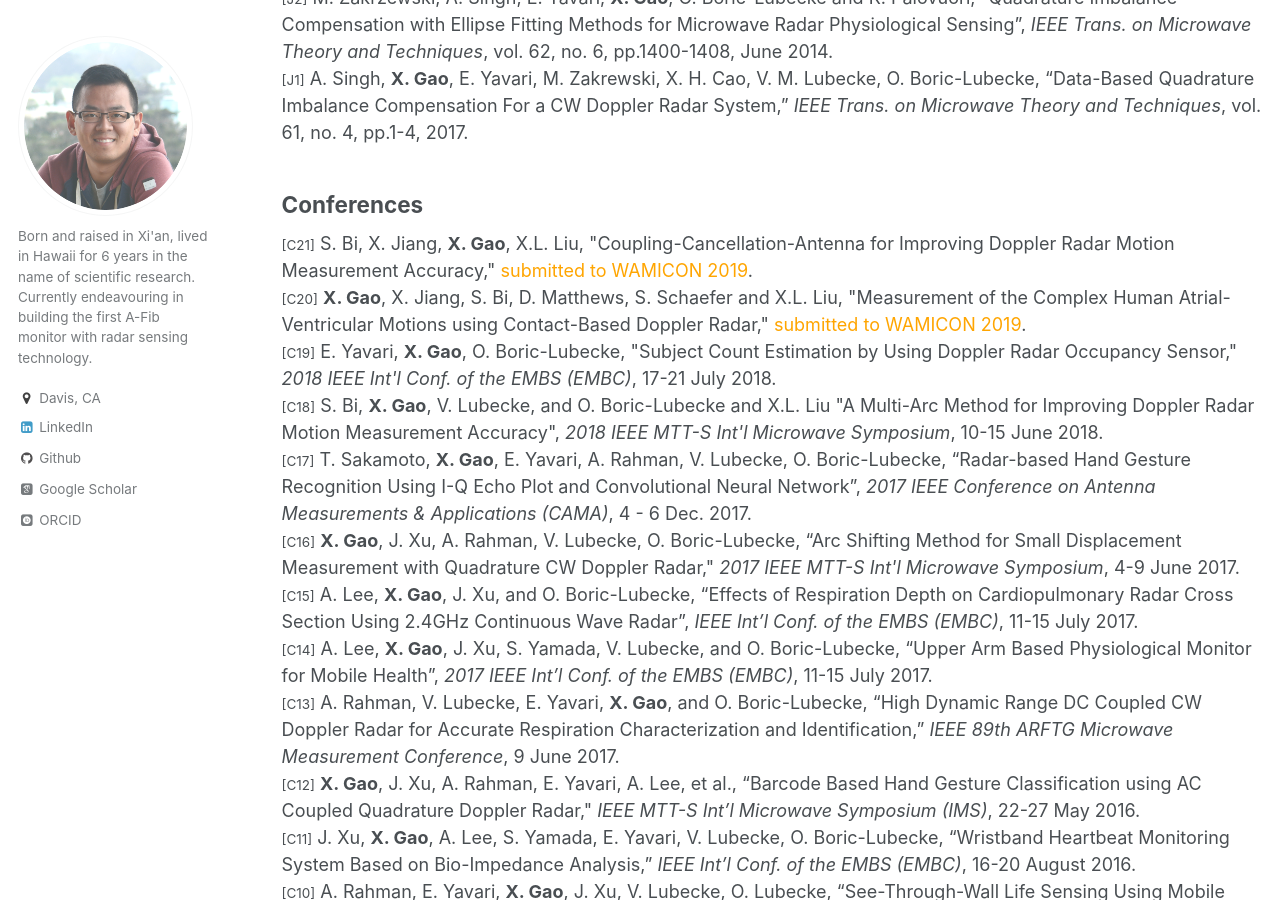
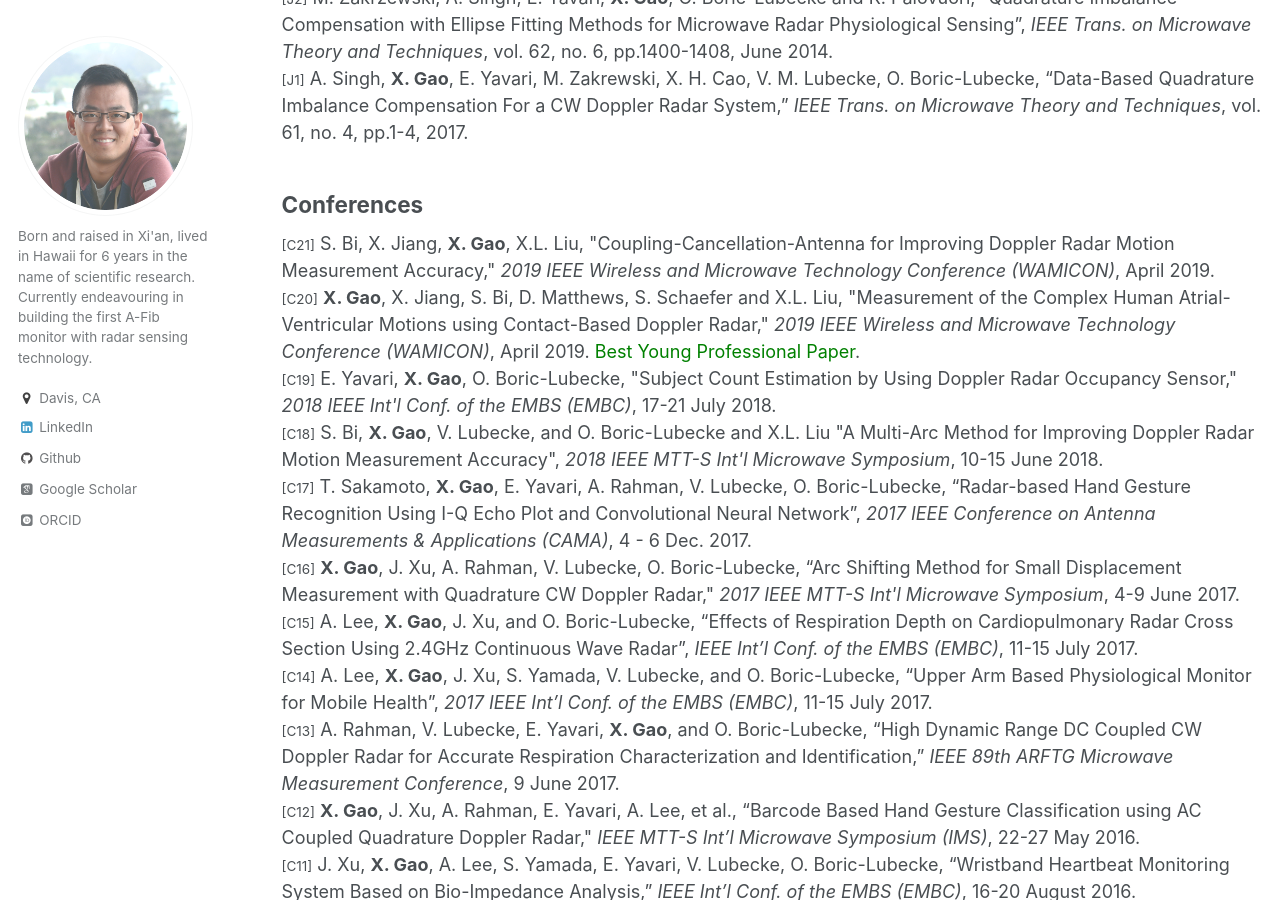
Before and after one commit to x-mengao/x-mengao.github.io, a Jekyll site: the page built from _pages/publications.html, in a window 1280 px wide and 900 px high, scrolled down 596 px. Built offline with Jekyll 4.4.1, drawn with Linux system fonts in a browser that asks for light colours; some web fonts are replaced; a file with an impossible date is left out.

Commit message:
Update publications.html

```diff
--- a/_pages/publications.html
+++ b/_pages/publications.html
@@ -16,8 +16,8 @@ author_profile: true
 <small>[J1]</small>  A. Singh, <b>X. Gao</b>, E. Yavari, M. Zakrewski, X. H. Cao, V. M. Lubecke, O. Boric-Lubecke, “Data-Based Quadrature Imbalance Compensation For a CW Doppler Radar System,” <i>IEEE Trans. on Microwave Theory and Techniques</i>, vol. 61, no. 4, pp.1-4, 2017.<br/>
 
 <h2>Conferences</h2>
-<small>[C21]</small>  S. Bi, X. Jiang, <b>X. Gao</b>, X.L. Liu, "Coupling-Cancellation-Antenna for Improving Doppler Radar Motion Measurement Accuracy," <font style="color:Orange">submitted to WAMICON 2019</font>. <br/>
-<small>[C20]</small>  <b>X. Gao</b>, X. Jiang, S. Bi, D. Matthews, S. Schaefer and X.L. Liu, "Measurement of the Complex Human Atrial-Ventricular Motions using Contact-Based Doppler Radar," <font style="color:Orange">submitted to WAMICON 2019</font>. <br/>
+<small>[C21]</small>  S. Bi, X. Jiang, <b>X. Gao</b>, X.L. Liu, "Coupling-Cancellation-Antenna for Improving Doppler Radar Motion Measurement Accuracy,"  <i>2019 IEEE Wireless and Microwave Technology Conference (WAMICON)</i>, April 2019. <br/>
+<small>[C20]</small>  <b>X. Gao</b>, X. Jiang, S. Bi, D. Matthews, S. Schaefer and X.L. Liu, "Measurement of the Complex Human Atrial-Ventricular Motions using Contact-Based Doppler Radar," <i>2019 IEEE Wireless and Microwave Technology Conference (WAMICON)</i>, April 2019. <font style="color:Green"> Best Young Professional Paper</font>. <br/>
 <small>[C19]</small>  E. Yavari, <b>X. Gao</b>, O. Boric-Lubecke, "Subject Count Estimation by Using Doppler Radar Occupancy Sensor," <i>2018 IEEE Int'l Conf. of the EMBS (EMBC)</i>, 17-21 July 2018. <br/>
 <small>[C18]</small>  S. Bi, <b>X. Gao</b>, V. Lubecke, and O. Boric-Lubecke and X.L. Liu "A Multi-Arc Method for Improving Doppler Radar Motion Measurement Accuracy", <i>2018 IEEE MTT-S Int'l Microwave Symposium</i>, 10-15 June 2018. <br/>
 <small>[C17]</small>  T. Sakamoto, <b>X. Gao</b>, E. Yavari, A. Rahman, V. Lubecke, O. Boric-Lubecke, “Radar-based Hand Gesture Recognition Using I-Q Echo Plot and Convolutional Neural Network”, <i>2017 IEEE Conference on Antenna Measurements & Applications (CAMA)</i>, 4 - 6 Dec. 2017. <br/>
```
